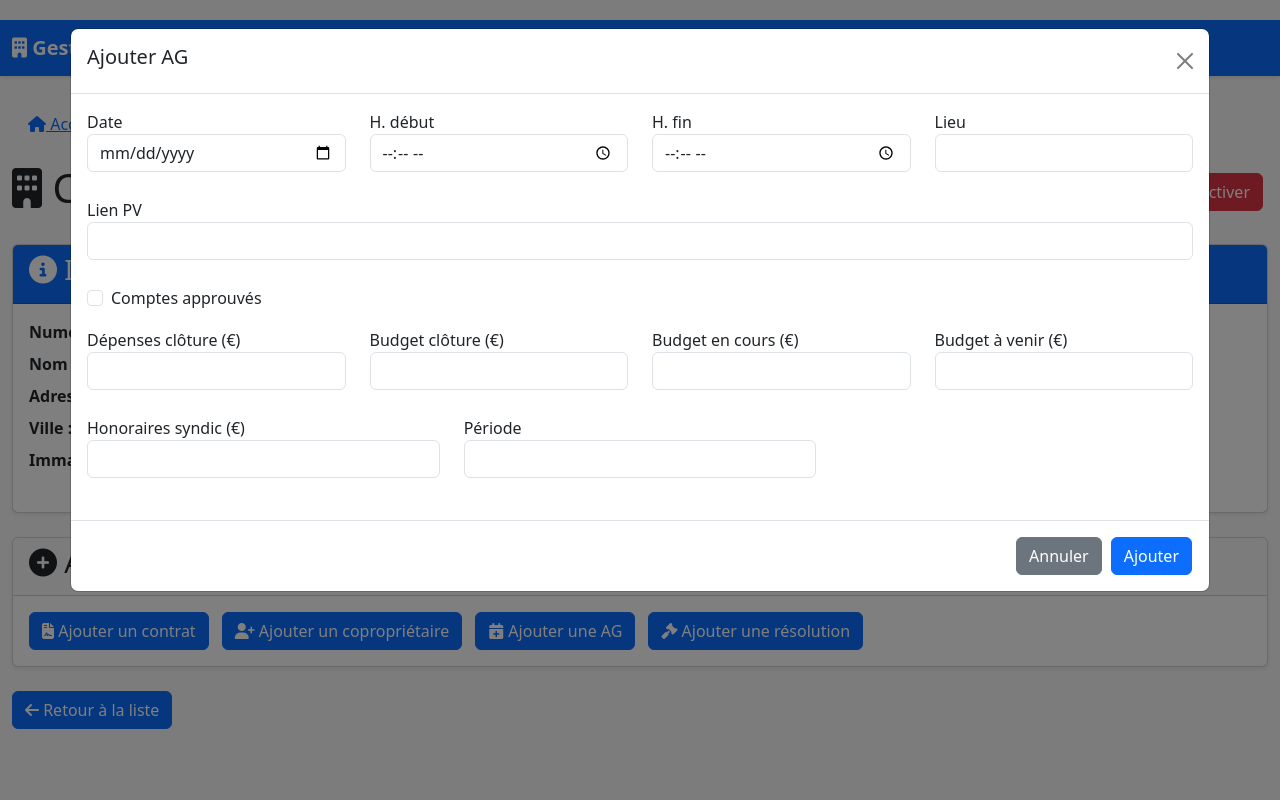
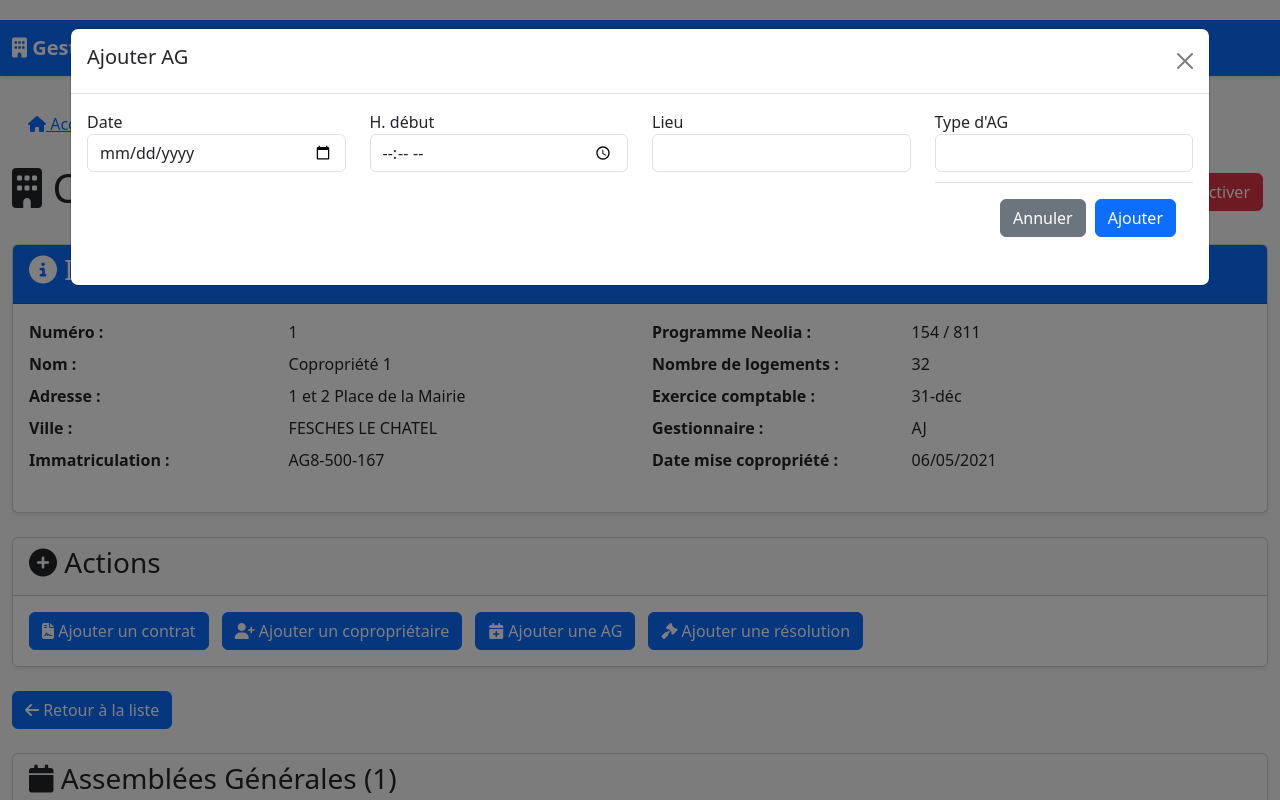
Before and after one commit to Keko-creator/copro_manager, a Flask app: page /copropriete/1 in a window 1280 px wide, after a click on "Ajouter une AG". Run offline with Flask 3, Linux system fonts and the light colour scheme; data comes from the database, SQL or seed files in the repository; data that the repository does not hold is empty.

Commit message:
Add files via upload

```diff
--- a/copro_manager/app.py
+++ b/copro_manager/app.py
@@ -136,19 +136,11 @@ class AssembleeGenerale(db.Model):
     copropriete_id = db.Column(db.Integer, db.ForeignKey('copropriete.id'), nullable=False)
     date = db.Column(db.Date)
     horaire_debut = db.Column(db.String(20))
-    horaire_fin = db.Column(db.String(20))
     lieu = db.Column(db.String(200))
-    lien_pv = db.Column(db.String(500))
-    comptes_approuves = db.Column(db.Boolean, default=False)
-    montant_depenses_exercice_cloture = db.Column(db.Float)
-    montant_budget_exercice_cloture = db.Column(db.Float)
-    montant_budget_exercice_en_cours = db.Column(db.Float)
-    montant_budget_exercice_a_venir = db.Column(db.Float)
-    honoraires_syndic = db.Column(db.Float)
-    periode_honoraires_syndic = db.Column(db.String(100))
+    type_ag = db.Column(db.String(100))  # Nouveau champ: Type d'AG
+
     points_a_retenir = db.relationship('PointARetenir', backref='assemblee_generale', lazy=True, cascade="all, delete-orphan")
     budgets_travaux = db.relationship('BudgetTravaux', backref='assemblee_generale', lazy=True, cascade="all, delete-orphan")
-
 class PointARetenir(db.Model):
     id = db.Column(db.Integer, primary_key=True)
     ag_id = db.Column(db.Integer, db.ForeignKey('assemblee_generale.id'), nullable=False)
@@ -241,45 +233,6 @@ def get_statistiques():
     }
 
 # ========== ROUTES ==========
-@app.route('/contrats')
-def contrats():
-    types_contrats = [
-        "Assurance",
-        "Nettoyage",
-        "Espaces verts",
-        "Sécurité incendie",
-        "Sous-compteurs d'eau",
-        "VMC",
-        "Ascenseurs",
-        "Électricité",
-        "Eau",
-        "Chaufferie",
-        "Gaz",
-        "Portes automatiques"
-    ]
-
-    descriptions = {
-        "Assurance": "Contrats d'assurance pour les copropriétés",
-        "Nettoyage": "Contrats de nettoyage des parties communes",
-        "Espaces verts": "Contrats d'entretien des espaces verts",
-        "Sécurité incendie": "Contrats de maintenance des systèmes de sécurité incendie",
-        "Sous-compteurs d'eau": "Contrats de gestion des sous-compteurs d'eau",
-        "VMC": "Contrats de maintenance des ventilations mécaniques contrôlées",
-        "Ascenseurs": "Contrats de maintenance des ascenseurs",
-        "Électricité": "Contrats d'approvisionnement et maintenance électrique",
-        "Eau": "Contrats d'approvisionnement en eau",
-        "Chaufferie": "Contrats de maintenance des systèmes de chauffage",
-        "Gaz": "Contrats d'approvisionnement en gaz",
-        "Portes automatiques": "Contrats de maintenance des portes automatiques"
-    }
-
-    types_contrats.sort()
-    return render_template('contrats.html', types_contrats=types_contrats, descriptions=descriptions)
-
-@app.route('/contrats/<type_contrat>')
-def type_contrat_page(type_contrat):
-    return render_template('type_contrat.html', type_contrat=type_contrat)
-
 @app.route('/')
 def index():
     search_query = request.args.get('q', '')
@@ -628,16 +581,8 @@ def save_ag():
 
     ag.date = parse_date(request.form.get('date'))
     ag.horaire_debut = request.form.get('horaire_debut')
-    ag.horaire_fin = request.form.get('horaire_fin')
     ag.lieu = request.form.get('lieu')
-    ag.lien_pv = request.form.get('lien_pv')
-    ag.comptes_approuves = 'comptes_approuves' in request.form
-    ag.montant_depenses_exercice_cloture = float(request.form.get('montant_depenses_exercice_cloture') or 0)
-    ag.montant_budget_exercice_cloture = float(request.form.get('montant_budget_exercice_cloture') or 0)
-    ag.montant_budget_exercice_en_cours = float(request.form.get('montant_budget_exercice_en_cours') or 0)
-    ag.montant_budget_exercice_a_venir = float(request.form.get('montant_budget_exercice_a_venir') or 0)
-    ag.honoraires_syndic = float(request.form.get('honoraires_syndic') or 0)
-    ag.periode_honoraires_syndic = request.form.get('periode_honoraires_syndic')
+    ag.type_ag = request.form.get('type_ag')
 
     db.session.add(ag)
     db.session.commit()
--- a/copro_manager/database.py
+++ b/copro_manager/database.py
@@ -139,16 +139,8 @@ class AssembleeGenerale(db.Model):
     copropriete_id = db.Column(db.Integer, db.ForeignKey('copropriete.id'), nullable=False)
     date = db.Column(db.Date)
     horaire_debut = db.Column(db.String(20))
-    horaire_fin = db.Column(db.String(20))
     lieu = db.Column(db.String(200))
-    lien_pv = db.Column(db.String(500))
-    comptes_approuves = db.Column(db.Boolean, default=False)
-    montant_depenses_exercice_cloture = db.Column(db.Float)
-    montant_budget_exercice_cloture = db.Column(db.Float)
-    montant_budget_exercice_en_cours = db.Column(db.Float)
-    montant_budget_exercice_a_venir = db.Column(db.Float)
-    honoraires_syndic = db.Column(db.Float)
-    periode_honoraires_syndic = db.Column(db.String(100))
+    type_ag = db.Column(db.String(100))  # Nouveau champ: Type d'AG
 
     points_a_retenir = db.relationship('PointARetenir', backref='assemblee_generale', lazy=True, cascade="all, delete-orphan")
     budgets_travaux = db.relationship('BudgetTravaux', backref='assemblee_generale', lazy=True, cascade="all, delete-orphan")
--- a/copro_manager/templates/base.html
+++ b/copro_manager/templates/base.html
@@ -24,16 +24,6 @@
                 <button class="navbar-toggler" type="button" data-bs-toggle="collapse" data-bs-target="#navbarNav">
                     <span class="navbar-toggler-icon"></span>
                 </button>
-                <div class="collapse navbar-collapse" id="navbarNav">
-                    <ul class="navbar-nav">
-                        <li class="nav-item">
-                            <a class="nav-link" href="{{ url_for('index') }}"><i class="fas fa-home"></i> Accueil</a>
-                        </li>
-                        <li class="nav-item">
-                            <a class="nav-link" href="{{ url_for('contrats') }}"><i class="fas fa-file-contract"></i> Contrats</a>
-                        </li>
-                    </ul>
-                </div>
             </div>
         </nav>
     </header>
--- a/copro_manager/templates/copropriete.html
+++ b/copro_manager/templates/copropriete.html
@@ -293,7 +293,7 @@
                         <td>{{ a.date.strftime('%d/%m/%Y') if a.date else 'N/C' }}</td>
                         <td>{{ a.lieu }}</td>
                         <td>{{ a.horaire_debut }}</td>
-                        <td>{{ a.horaire_fin }}</td>
+                        <td>{{ a.type_ag }}</td>
                         <td>
                             <button type="button" class="btn btn-sm btn-warning"
                                     data-bs-toggle="modal"
--- a/copro_manager/templates/modals.html
+++ b/copro_manager/templates/modals.html
@@ -260,57 +260,12 @@
               <input type="time" class="form-control" name="horaire_debut" required>
             </div>
             <div class="col-md-3">
-              <label>H. fin</label>
-              <input type="time" class="form-control" name="horaire_fin" required>
-            </div>
-            <div class="col-md-3">
               <label>Lieu</label>
               <input type="text" class="form-control" name="lieu" required>
             </div>
-          </div>
-          <div class="row mb-3">
-            <div class="col-md-12">
-              <label>Lien PV</label>
-              <input type="url" class="form-control" name="lien_pv">
-            </div>
-          </div>
-          <div class="row mb-3">
-            <div class="col-md-12">
-              <div class="form-check">
-                <input type="checkbox" class="form-check-input" name="comptes_approuves">
-                <label>Comptes approuvés</label>
-              </div>
-            </div>
-          </div>
-          <div class="row mb-3">
             <div class="col-md-3">
-              <label>Dépenses clôture (€)</label>
-              <input type="number" step="0.01" class="form-control" name="montant_depenses_exercice_cloture">
-            </div>
-            <div class="col-md-3">
-              <label>Budget clôture (€)</label>
-              <input type="number" step="0.01" class="form-control" name="montant_budget_exercice_cloture">
-            </div>
-            <div class="col-md-3">
-              <label>Budget en cours (€)</label>
-              <input type="number" step="0.01" class="form-control" name="montant_budget_exercice_en_cours">
-            </div>
-            <div class="col-md-3">
-              <label>Budget à venir (€)</label>
-              <input type="number" step="0.01" class="form-control" name="montant_budget_exercice_a_venir">
-            </div>
-          </div>
-          <div class="row mb-3">
-            <div class="col-md-4">
-              <label>Honoraires syndic (€)</label>
-              <input type="number" step="0.01" class="form-control" name="honoraires_syndic">
-            </div>
-            <div class="col-md-4">
-              <label>Période</label>
-              <input type="text" class="form-control" name="periode_honoraires_syndic">
-            </div>
-          </div>
-        </div>
+              <label>Type d'AG</label>
+              <input type="text" class="form-control" name="type_ag" required>
         <div class="modal-footer">
           <button type="button" class="btn btn-secondary" data-bs-dismiss="modal">Annuler</button>
           <button type="submit" class="btn btn-primary">Ajouter</button>
@@ -706,61 +661,12 @@
               <input type="time" class="form-control" name="horaire_debut" value="{{ a.horaire_debut }}" required>
             </div>
             <div class="col-md-3">
-              <label>H. fin</label>
-              <input type="time" class="form-control" name="horaire_fin" value="{{ a.horaire_fin }}" required>
-            </div>
-            <div class="col-md-3">
               <label>Lieu</label>
               <input type="text" class="form-control" name="lieu" value="{{ a.lieu }}" required>
             </div>
-          </div>
-          <div class="row mb-3">
-            <div class="col-md-12">
-              <label>Lien PV</label>
-              <input type="url" class="form-control" name="lien_pv" value="{{ a.lien_pv or '' }}">
-            </div>
-          </div>
-          <div class="row mb-3">
-            <div class="col-md-12">
-              <div class="form-check">
-                <input type="checkbox" class="form-check-input" name="comptes_approuves"
-                       {% if a.comptes_approuves %}checked{% endif %}>
-                <label>Comptes approuvés</label>
-              </div>
-            </div>
-          </div>
-          <div class="row mb-3">
             <div class="col-md-3">
-              <label>Dépenses clôture (€)</label>
-              <input type="number" step="0.01" class="form-control" name="montant_depenses_exercice_cloture"
-                     value="{{ a.montant_depenses_exercice_cloture or 0 }}">
-            </div>
-            <div class="col-md-3">
-              <label>Budget clôture (€)</label>
-              <input type="number" step="0.01" class="form-control" name="montant_budget_exercice_cloture"
-                     value="{{ a.montant_budget_exercice_cloture or 0 }}">
-            </div>
-            <div class="col-md-3">
-              <label>Budget en cours (€)</label>
-              <input type="number" step="0.01" class="form-control" name="montant_budget_exercice_en_cours"
-                     value="{{ a.montant_budget_exercice_en_cours or 0 }}">
-            </div>
-            <div class="col-md-3">
-              <label>Budget à venir (€)</label>
-              <input type="number" step="0.01" class="form-control" name="montant_budget_exercice_a_venir"
-                     value="{{ a.montant_budget_exercice_a_venir or 0 }}">
-            </div>
-          </div>
-          <div class="row mb-3">
-            <div class="col-md-4">
-              <label>Honoraires syndic (€)</label>
-              <input type="number" step="0.01" class="form-control" name="honoraires_syndic"
-                     value="{{ a.honoraires_syndic or 0 }}">
-            </div>
-            <div class="col-md-4">
-              <label>Période</label>
-              <input type="text" class="form-control" name="periode_honoraires_syndic"
-                     value="{{ a.periode_honoraires_syndic or '' }}">
+              <label>Type d'AG</label>
+              <input type="text" class="form-control" name="type_ag" value="{{ a.type_ag or '' }}" required>
             </div>
           </div>
         </div>
```
Also changed, not shown: copro_manager/instance/copro_manager.db.
